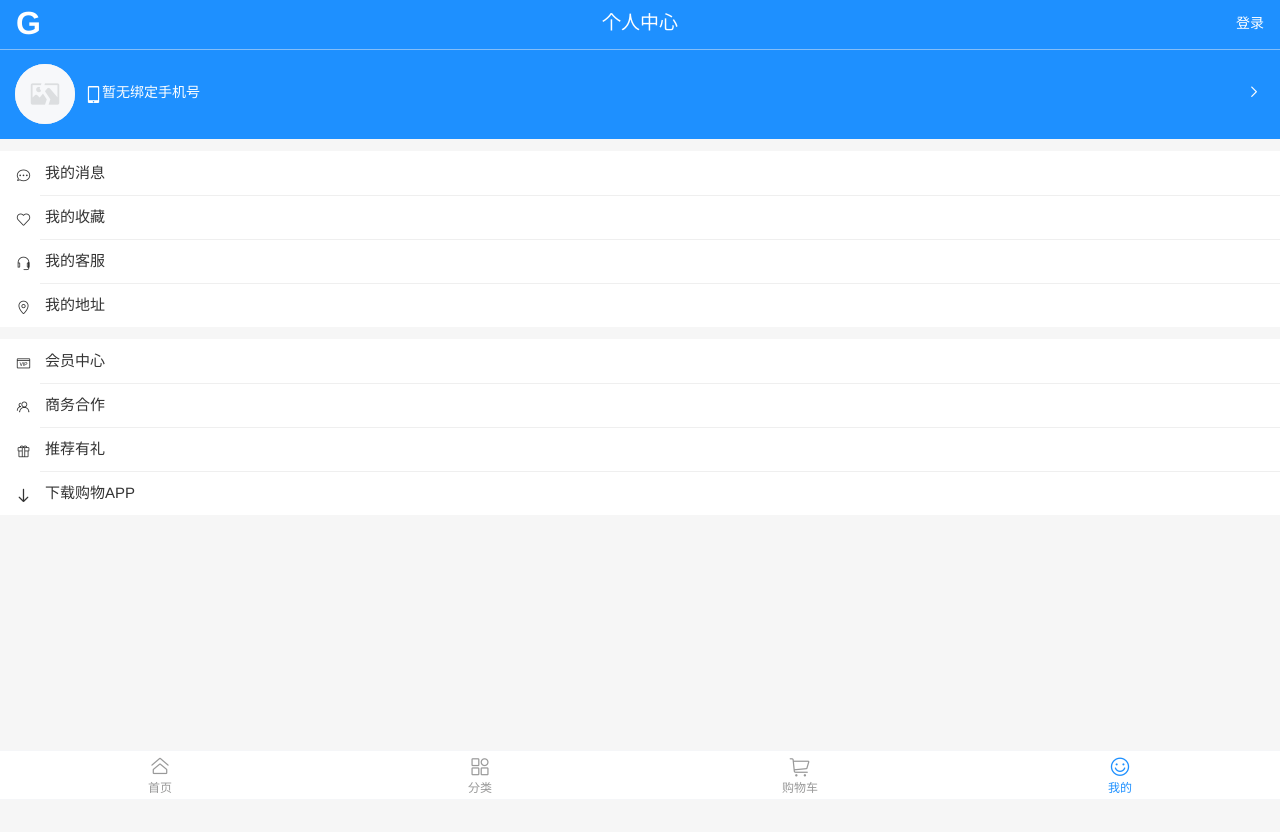
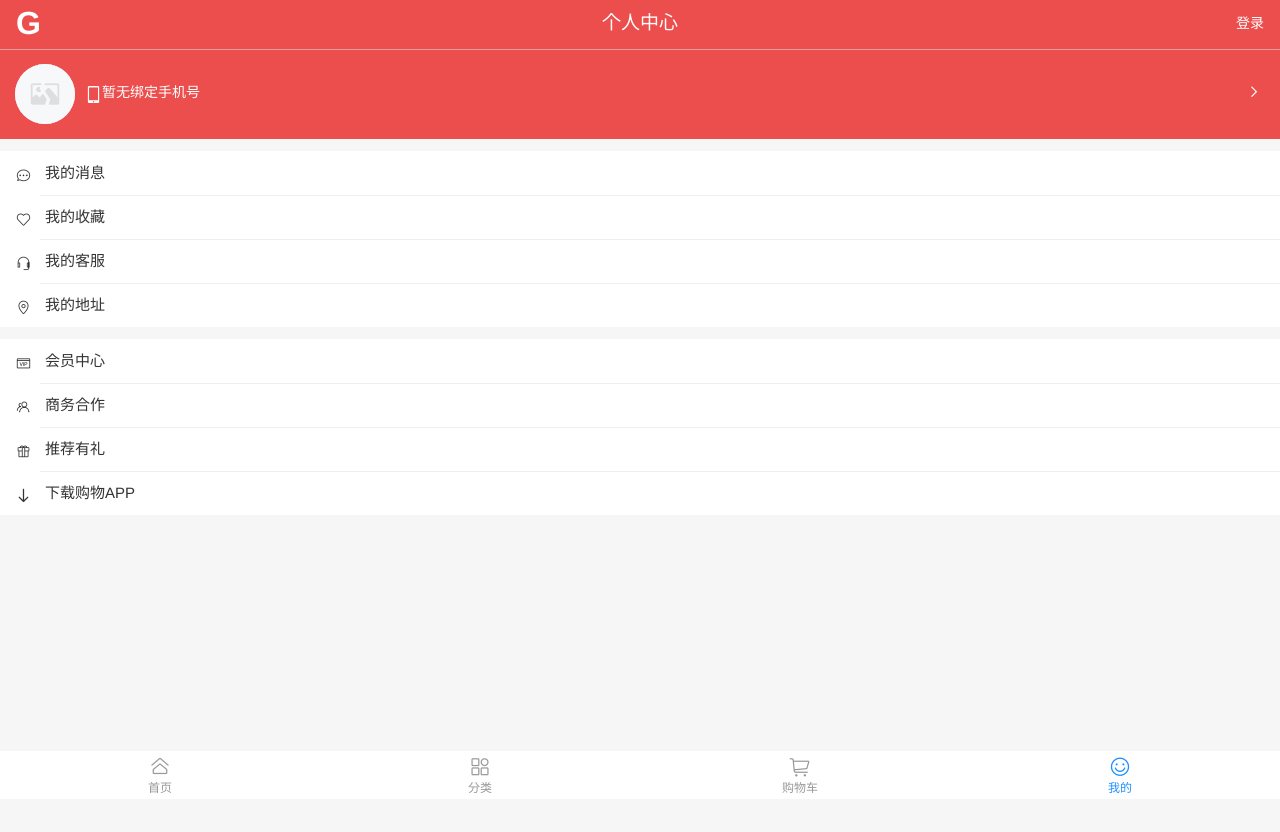
Before and after one commit to a869246700/my-project, a Vue app: page /profile in a window 1280 px wide. Shown: the top 832 px of the page. Built offline with nearby package versions, Linux system fonts and the light colour scheme.

Commit message:
修改加购和购买需要登录

```diff
--- a/src/assets/css/global.css
+++ b/src/assets/css/global.css
@@ -3,8 +3,8 @@
 
 :root {
   --color-text: #666;
-  --color-high-text: #70a1ff;
-  --color-tint: #1e90ff;
+  --color-high-text: #ff5777;
+  --color-tint: #ec4d4d;
   --color-background: #f6f6f6;
   --font-size: 14px;
   --line-height: 1.5;
--- a/src/views/detail/Detail.vue
+++ b/src/views/detail/Detail.vue
@@ -203,7 +203,15 @@ export default {
     },
     // 监听底部点击事件
     handleBottomClick() {
-      this.$refs.addCart.show = true
+      // 加入购物车或者购买时，需要先登录
+      const token = window.localStorage.getItem('token')
+
+      // 如果没有登录则不显示加入购物车，而是跳转去登录
+      if (!token) {
+        this.$router.push('/login')
+      } else {
+        this.$refs.addCart.show = true
+      }
     },
     // 监听全部图片是否加载完成
     handleImageLoad() {
--- a/src/views/login/Login.vue
+++ b/src/views/login/Login.vue
@@ -1,13 +1,6 @@
 <template>
   <div id="login">
-    <van-image
-      round
-      width="150"
-      height="150"
-      :src="avatar"
-      class="avatar"
-      lazy-load
-    />
+    <van-image round width="150" height="150" :src="avatar" class="avatar" lazy-load />
     <!-- 表单验证 -->
     <van-form @submit="onSubmit" ref="form">
       <!-- 用户名输入框 -->
@@ -58,7 +51,7 @@
     </div>
 
     <!-- mock -->
-    <mock ref="mock" content="登录中..." v-if="isShow" />
+    <mock ref="mock" :content="mockContent" v-if="isShow" />
   </div>
 </template>
 
@@ -90,7 +83,9 @@ export default {
       passwordRules: [
         { required: true, message: '请填写密码' },
         { validator: this.passwordValidator, message: '长度在 6 到 15 个字符' }
-      ]
+      ],
+      // mock 的提示信息
+      mockContent: '登录中...'
     }
   },
   methods: {
@@ -139,16 +134,15 @@ export default {
     },
     // 点击返回上一级
     handleBackToPrevious() {
-      // 重置表单校验信息
-      this.$refs.form.resetValidation()
       // 跳转至上一级
       this.$router.go(-1)
     }
   },
   deactivated() {
-    // 重置表单，避免退出的时候 缓存内容
-    this.username = ''
-    this.password = ''
+    // 重置表单校验信息
+    this.$refs.form.resetValidation()
+    // 密码设为不可见
+    this.isPasswordShow = false
   }
 }
 </script>
--- a/src/views/profile/childComps/ProfileNavBar.vue
+++ b/src/views/profile/childComps/ProfileNavBar.vue
@@ -30,8 +30,9 @@ export default {
         title: '确认退出'
       })
         .then(() => {
+          // 删除本地的 token
+          window.sessionStorage.removeItem('token')
           this.Logout()
-          window.sessionStorage.removeItem('token')
         })
         .catch(() => {
           this.Toast('取消退出')
```
